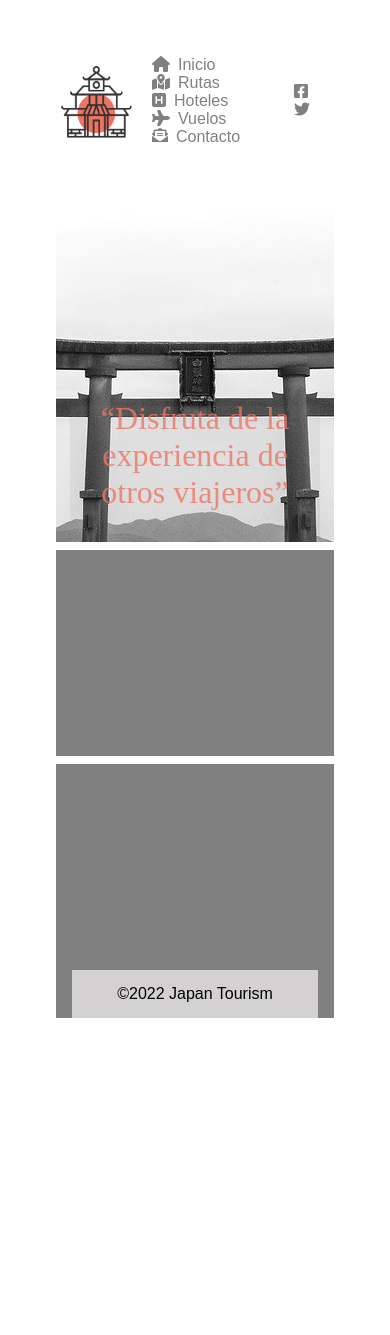
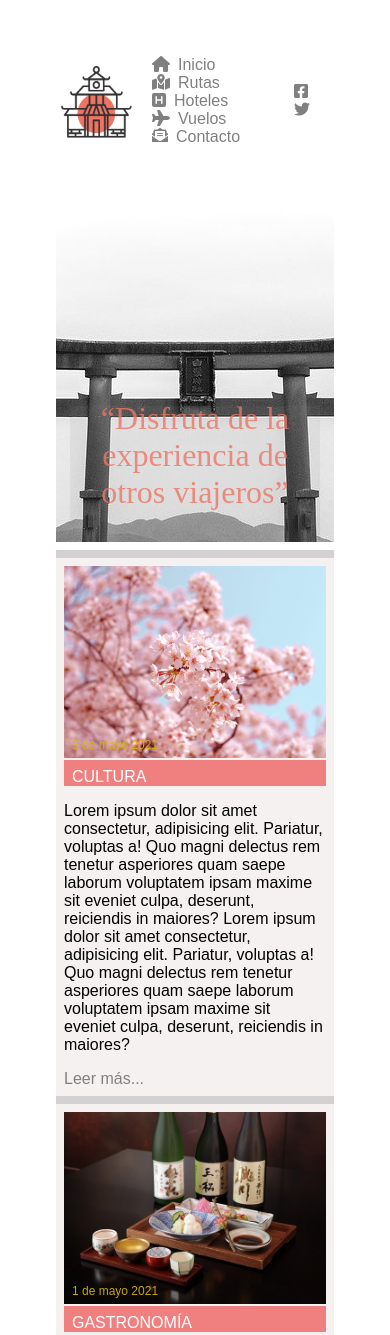
Before and after one commit to DidacBallabriga/CursoVueITAcademy, a plain HTML site: page Sprint1/Exercici4/index.html in a window 390 px wide. Shown: the top 1335 px of the page. Before the commit the page ends 1074 px from the top, so only its background shows below. Drawn offline with Linux system fonts and the light colour scheme.

Commit message:
Exercici5 acabat-add articles

```diff
--- a/Sprint1/Exercici4/index.html
+++ b/Sprint1/Exercici4/index.html
@@ -25,7 +25,6 @@
             </div>
         </div>
    </header>
-
    <div class="section1">
        <div class="header-text">
         <h2>“Disfruta de la experiencia de otros viajeros”</h2>
@@ -34,13 +33,44 @@
    </div>
 
    <div class="section2">
-        <article class="posts">
+        <div class="posts">
+            <div class="newpost">
+                <img src="img/sakura.jpg" alt="">
+                <p class="date">3 de mayo 2021</p>
+                <h3>cultura</h3>
+                <p>Lorem ipsum dolor sit amet consectetur, adipisicing elit. Pariatur, voluptas a! Quo magni delectus rem tenetur asperiores quam saepe laborum voluptatem ipsam maxime sit eveniet culpa, deserunt, reiciendis in maiores? Lorem ipsum dolor sit amet consectetur, adipisicing elit. Pariatur, voluptas a! Quo magni delectus rem tenetur asperiores quam saepe laborum voluptatem ipsam maxime sit eveniet culpa, deserunt, reiciendis in maiores?</p>
+                <span class="read-more">Leer más...</span>
+            </div>
+            <div class="newpost">
+                    <img src="img/comida.jpg" alt="">
+                    <p class="date">1 de mayo 2021</p>
+                <h3>gastronomía</h3>
+                <p>Lorem ipsum dolor sit amet consectetur, adipisicing elit. Pariatur, voluptas a! Quo magni delectus rem tenetur asperiores quam saepe laborum voluptatem ipsam maxime sit eveniet culpa, deserunt, reiciendis in maiores? Lorem ipsum dolor sit amet consectetur, adipisicing elit. Pariatur, voluptas a! Quo magni delectus rem tenetur asperiores quam saepe laborum voluptatem ipsam maxime sit eveniet culpa, deserunt, reiciendis in maiores?</p>
+                <span class="read-more">Leer más...</span>
+            </div>
+            <div class="newpost">
+                <img src="img/fuji.jpg" alt="">
+                <p class="date">22 de abril 2021</p>
+                <h3>turismo</h3>
+                <p>Lorem ipsum dolor sit amet consectetur, adipisicing elit. Pariatur, voluptas a! Quo magni delectus rem tenetur asperiores quam saepe laborum voluptatem ipsam maxime sit eveniet culpa, deserunt, reiciendis in maiores? Lorem ipsum dolor sit amet consectetur, adipisicing elit. Pariatur, voluptas a! Quo magni delectus rem tenetur asperiores quam saepe laborum voluptatem ipsam maxime sit eveniet culpa, deserunt, reiciendis in maiores?</p>
+                <span class="read-more">Leer más...</span>
+            </div>
+            <div class="newpost">
+                <img src="img/noche.jpg" alt="">
+                <p class="date">30 de marzo 2021</p>
+                <h3>vida nocturna</h3>
+                <p>Lorem ipsum dolor sit amet consectetur, adipisicing elit. Pariatur, voluptas a! Quo magni delectus rem tenetur asperiores quam saepe laborum voluptatem ipsam maxime sit eveniet culpa, deserunt, reiciendis in maiores? Lorem ipsum dolor sit amet consectetur, adipisicing elit. Pariatur, voluptas a! Quo magni delectus rem tenetur asperiores quam saepe laborum voluptatem ipsam maxime sit eveniet culpa, deserunt, reiciendis in maiores?</p>
+                <span class="read-more">Leer más...</span>
+            </div>
+            <p class="prefooter">Lorem ipsum, dolor sit amet consectetur adipisicing elit. Magni numquam deleniti veritatis ex rem sit amet mollitia quisquam sapiente adipisci. Debitis in aut iste quod rem unde enim ducimus suscipit.</p>
+             </div>
+        <div class="sidebar">
+            <h4>Something</h4>
+            <p>Lorem, ipsum dolor sit amet consectetur adipisicing elit. Cum reprehenderit libero iste odit similique, officia esse, sed culpa, nulla quia fugit atque eum reiciendis. Unde libero explicabo laboriosam odit sit?</p>
+        </div>
 
-        </article>
 
-        <div class="sidebar">
 
-        </div>
     </div>
    <footer>
     <p>©2022 Japan Tourism</p>
--- a/Sprint1/Exercici4/styles.css
+++ b/Sprint1/Exercici4/styles.css
@@ -4,7 +4,7 @@ body{
 }
 .section{
     display: flex;
-    justify-content: space-between;
+    justify-content: space-around;
     align-items: center;
 }
 .section img{
@@ -87,53 +87,104 @@ body{
     margin: -4px;
 }
 .section2{
-    width: 100%;
-    height: 420px;
     display: flex;
-    justify-content: space-between;
+    flex-flow: row wrap;
+    align-items: stretch;
     padding-top: 0.5rem;
+    padding-bottom: 0.5rem;
 }
 .posts{
-    background-color: grey;
-    width: 70%;
-    height: 400px;
-    margin-right: 0.5rem;
+   width: 75%;
+   background-color: rgb(211, 209, 209);
+   margin-right: 1%;
+   padding-top: 0.5rem;
+   display: flex;
+   flex-flow: row wrap;
+   align-content: center;
+   justify-content: space-evenly;
+}
+.posts div{
+    width: 46%;
+    border: 0.5rem solid #f5f1f1;
+ }
+ .newpost{
+     background-color: #f5f1f1;
+     margin-bottom: 0.5rem;
+ }
+ .newpost img{
+     width: 100%;
+     height: 12rem;
+     opacity: 1;
+     object-fit: cover;
+ }
+
+ .newpost p{
+     columns: 2;
+ }
+ .date{
+    color: rgb(216, 184, 5, 0.9);
+    margin-top: -1.5rem;
+    margin-left: 0.5rem;
+    margin-bottom: 0.5rem;
+ }
+
+ .newpost h3{
+     background-color: #f08080;
+     text-transform: uppercase;
+     font-size: 1.5rem;
+     font-weight: lighter;
+     color: white;
+     padding-top: 3%;
+     padding-left: 0.5rem;
+     margin-block-start: 0em;
+     margin-block-end: 0em;
+     margin-inline-start: 0px;
+     margin-inline-end: 0px;
+ }
+ .read-more{
+     color: grey;
+     cursor: pointer;
+ }
+ .read-more:hover{
+    color: #f08080;
+    cursor: pointer;
 }
 .sidebar{
-    background-color: grey;
-    width: 30%;
-    height: 400px;
+    width: 24%;
+    background-color: rgb(211, 209, 209);
+    text-align: center;
+}
+.sidebar h4{
+   padding-top: 1rem;
+}
+.sidebar p{
+   padding: 0rem 1rem 1rem;
+}
+.prefooter{
+    padding-left: 1rem;
+    padding-right: 1rem;
+    font-weight: bold;
+    text-align: center;
 }
 footer{
-    background-color: rgb(211, 209, 209);
-    border-left: 1rem solid grey;
-    border-right: 1rem solid grey;
+    background-color: #f5f1f1;
+    border-left: 0.5rem solid rgb(211, 209, 209);
+    border-right: 0.5rem solid rgb(211, 209, 209);
     height: 3rem;
     display: flex;
     justify-content: center;
     align-items: center;
 }
+@media (max-width: 850px) {
+    .date{
+        font-size: 0.75rem;
+    }
+    .newpost p{
+        columns: 1;
+    }
+}
 
 @media (max-width: 700px) {
-    .section2{
-        width: 100%;
-        height: 420px;
-        display: flex;
-        flex-direction: column;
-        padding-top: 0.5rem;
-    }
-    .posts{
-        background-color: grey;
-        width: 100%;
-        height: 400px;
-        margin-bottom: 0.5rem;
-        margin-right: 0rem;
-    }
-    .sidebar{
-        background-color: grey;
-        width: 100%;
-        height: 400px;
-    }
     .menu a{
         margin-right: 0rem;
     }
@@ -150,8 +201,29 @@ footer{
     .section img{
         margin-right: 1rem;
     }
+    .newpost h3{
+        font-size: 1rem;
+    }
+    .section2{
+        display: flex;
+        flex-flow: column;
+    }
+    .section2{
+        width: 100%;
+    }
+    .sidebar{
+        width: 100%;
+        margin-top: 0.5rem;
+    }
+    .posts{
+        width: 100%;
+    }
+    .posts div{
+        width: 100%;
+    }
+}
 
-}
+
 @media (max-width: 320px){
     .section{
         display: flex;
```
